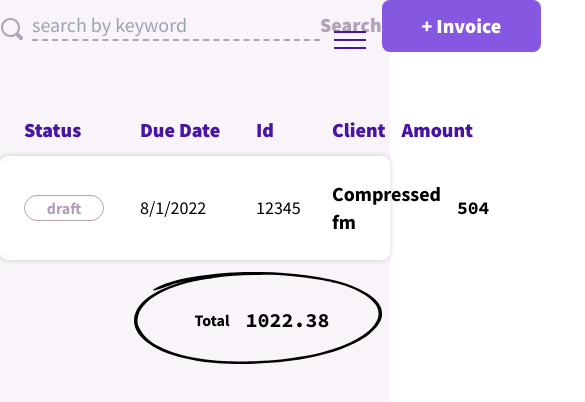
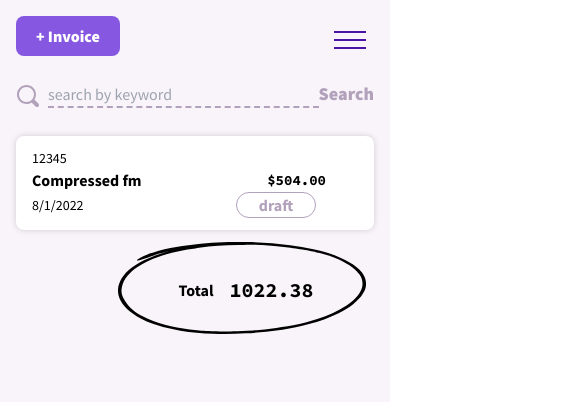
Before and after one commit to capnchill/invoicing-app, a SvelteKit app: page /invoices in a window 390 px wide. Shown: the top 402 px of the page, 585 px wide, since content can reach past the window. Built offline with nearby package versions, Linux system fonts and the light colour scheme.

Commit message:
responsive mobile invoices page view added, used grid template areas for responsiveness

```diff
--- a/src/app.css
+++ b/src/app.css
@@ -16,7 +16,7 @@
 
 @layer components {
     .invoice-table {
-        @apply grid grid-cols-InvoiceTable gap-4 px-6 mb-3 w-full
+        @apply grid grid-cols-invoiceTableMobile lg:grid-cols-invoiceTable gap-x-4 px-4 lg:px-6 mb-3 w-full
     }
 }
 
--- a/src/lib/components/Search.svelte
+++ b/src/lib/components/Search.svelte
@@ -10,7 +10,7 @@
 		type="text"
 		name="search"
 		placeholder="search by keyword"
-		class="w-72 border-b-2 border-dashed border-b-pastelPurple bg-transparent font-sansSerif text-xl text-black outline-none focus:border-solid focus:border-b-lavenderIndigo"
+		class="w-full border-b-2 border-dashed border-b-pastelPurple bg-transparent font-sansSerif text-base text-black outline-none focus:border-solid focus:border-b-lavenderIndigo md:w-[14rem] lg:w-72 lg:text-xl"
 	/>
-	<button class="font-sansSerif text-xl font-black text-pastelPurple">Search</button>
+	<button class="font-sansSerif text-lg font-black text-pastelPurple lg:text-xl">Search</button>
 </div>
--- a/src/lib/components/Tag.svelte
+++ b/src/lib/components/Tag.svelte
@@ -1,9 +1,10 @@
 <script lang="ts">
 	export let label: 'draft' | 'sent' | 'current' | 'late' | 'paid' = 'draft';
+	export let className = '';
 </script>
 
 <div
-	class="text-md capitalise w-20 rounded-full border-1 text-center font-bold"
+	class={`text-md capitalise w-20 rounded-full border-1 text-center font-bold ${className}`}
 	class:inverted={label === 'draft'}
 	class:success={label === 'sent' || label === 'current'}
 	class:alert={label === 'late'}
--- a/src/routes/(dashboard)/+layout.svelte
+++ b/src/routes/(dashboard)/+layout.svelte
@@ -4,7 +4,7 @@
 
 <div class="grid min-h-screen grid-cols-12 bg-whisper md:gap-x-16">
 	<Navbar />
-	<main class="col-span-12 md:col-span-8 md:pt-10">
+	<main class="col-span-12 px-4 pt-4 md:col-span-8 md:pt-10">
 		<slot />
 	</main>
 </div>
--- a/src/routes/(dashboard)/invoices/+page.svelte
+++ b/src/routes/(dashboard)/invoices/+page.svelte
@@ -10,14 +10,16 @@
 	<title>Invoices</title>
 </svelte:head>
 
-<div class="mb-16 flex items-center justify-between">
+<div
+	class="mb-7 flex flex-col-reverse items-start justify-between gap-y-6 md:flex-row md:items-center md:gap-y-4 lg:mb-16"
+>
 	<!-- Search Field -->
 	<Search />
 
 	<!-- invoice button -->
 	<div>
 		<button
-			class="relative translate-y-0 whitespace-nowrap rounded-lg bg-lavenderIndigo px-10 py-3 font-sansSerif text-xl font-black text-white shadow-colored transition-all hover:-translate-y-2 hover:shadow-coloredHover"
+			class="relative translate-y-0 whitespace-nowrap rounded-lg bg-lavenderIndigo px-5 py-2 font-sansSerif text-base font-black text-white shadow-colored transition-all hover:-translate-y-2 hover:shadow-coloredHover lg:px-10 lg:py-3 lg:text-xl"
 			>+ Invoice</button
 		>
 	</div>
@@ -26,7 +28,7 @@
 <!-- list of invoices -->
 <div>
 	<!-- header -->
-	<div class="table-header invoice-table text-daisyBush">
+	<div class="table-header invoice-table hidden text-daisyBush lg:grid">
 		<h3>Status</h3>
 		<h3>Due Date</h3>
 		<h3>Id</h3>
@@ -37,17 +39,19 @@
 	</div>
 
 	<!-- invoices -->
-	<div class="invoice-table items-center rounded-lg bg-white py-6 shadow-tableRow">
-		<div><Tag label="draft" /></div>
-		<div class="text-lg">8/1/2022</div>
-		<div class="text-lg">12345</div>
-		<div class="text-xl font-bold">Compressed fm</div>
-		<div class="font-mono text-lg font-bold">504</div>
-		<div class="center text-lg">
-			<a href="#" class="text-pastelPurple hover:bg-daisyBush"><View /></a>
+	<div
+		class="invoice-table invoice-row items-center rounded-lg bg-white py-3 shadow-tableRow lg:py-6"
+	>
+		<div class="status"><Tag className="ml:auto lg:ml-0" label="draft" /></div>
+		<div class="dueDate text-sm lg:text-lg">8/1/2022</div>
+		<div class="invoiceNumber text-sm lg:text-lg">12345</div>
+		<div class="clientName text-base font-bold lg:text-xl">Compressed fm</div>
+		<div class="amount text-right font-mono text-sm font-bold lg:text-lg">$504.00</div>
+		<div class="center viewButton text-sm lg:text-lg">
+			<a href="#" class="hidden text-pastelPurple hover:bg-daisyBush lg:block"><View /></a>
 		</div>
-		<div class="center text-lg">
-			<button class="text-pastelPurple hover:text-daisyBush"><ThreeDots /></button>
+		<div class="center moreButton text-sm lg:text-lg">
+			<button class="hidden text-pastelPurple hover:text-daisyBush lg:block"><ThreeDots /></button>
 		</div>
 	</div>
 </div>
@@ -58,4 +62,45 @@
 	.table-header h3 {
 		@apply text-xl font-black leading-snug;
 	}
+
+	.invoice-row {
+		grid-template-areas:
+			'invoiceNumber invoiceNumber'
+			'clientName amount'
+			'dueDate status';
+	}
+
+	@media (min-width: 1024px) {
+		.invoice-row {
+			grid-template-areas: 'status dueDate invoiceNumber clientName amount viewButton moreButton';
+		}
+	}
+
+	.invoice-row .status {
+		grid-area: status;
+	}
+
+	.invoice-row .dueDate {
+		grid-area: dueDate;
+	}
+
+	.invoice-row .invoiceNumber {
+		grid-area: invoiceNumber;
+	}
+
+	.invoice-row .clientName {
+		grid-area: clientName;
+	}
+
+	.invoice-row .amount {
+		grid-area: amount;
+	}
+
+	.invoice-row .viewButton {
+		grid-area: viewButton;
+	}
+
+	.invoice-row .moreButton {
+		grid-area: moreButton;
+	}
 </style>
--- a/tailwind.config.js
+++ b/tailwind.config.js
@@ -36,7 +36,8 @@
 				fog: '#decaec'
 			},
 			gridTemplateColumns: {
-				InvoiceTable: '100px 100px 60px 1fr 116px 32px 32px'
+				invoiceTable: '100px 100px 60px 1fr 116px 32px 32px',
+				invoiceTableMobile: '1fr 90px'
 			}
 		}
 	},
```
